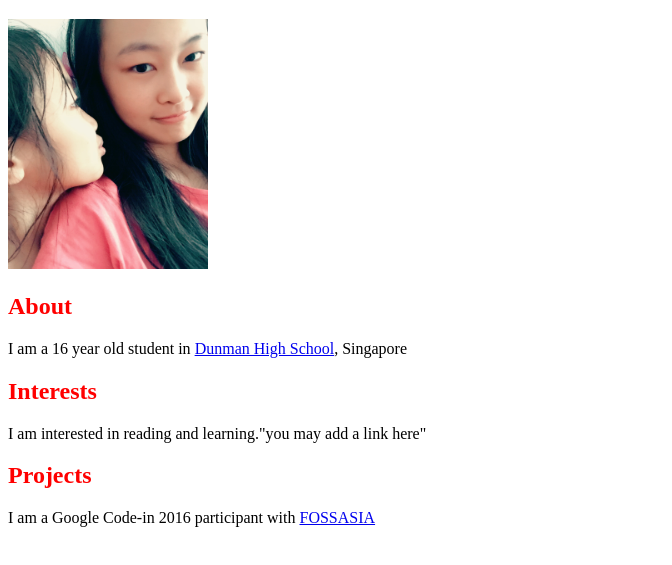
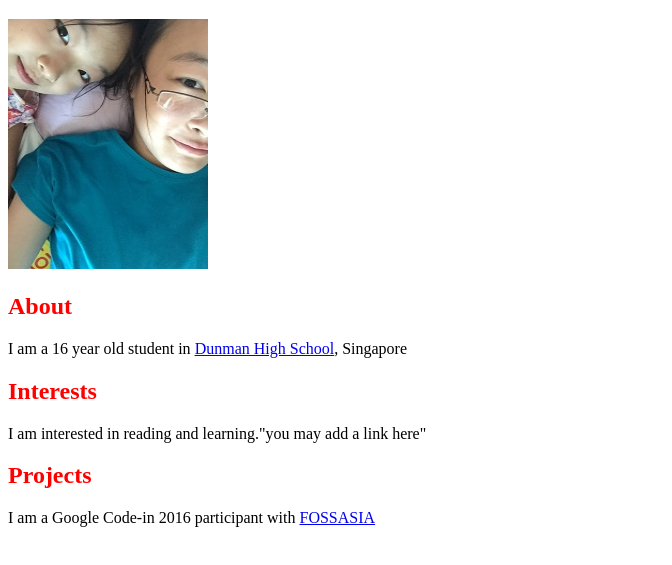
Before and after one commit to dhs17y2jwuyutong/dhs17y2jwuyutong.github.io, a plain HTML site: page index.html in a window 1280 px wide. Shown: the part 61-626 px from the top of the page, without its empty margins (0-672 px from the left). Drawn offline with Linux system fonts and the light colour scheme.

Commit message:
Update index.html

```diff
--- a/index.html
+++ b/index.html
@@ -6,7 +6,7 @@
   </head>
   <body>
 <h1>Welcome to my Wu Yutong home on the web</h1>
-    <img src="WU.jpg" width = 200 px height = 250 px/>
+    <img src="photo.JPG" width = 200 px height = 250 px/>
     <h2>About</h2>
     <p>I am a 16 year old student in <a href="http://dunmanhigh.moe.edu.sg/wp-content/uploads/website/index.html">Dunman High School</a>, Singapore</p>
     <h2>Interests</h2>
```
